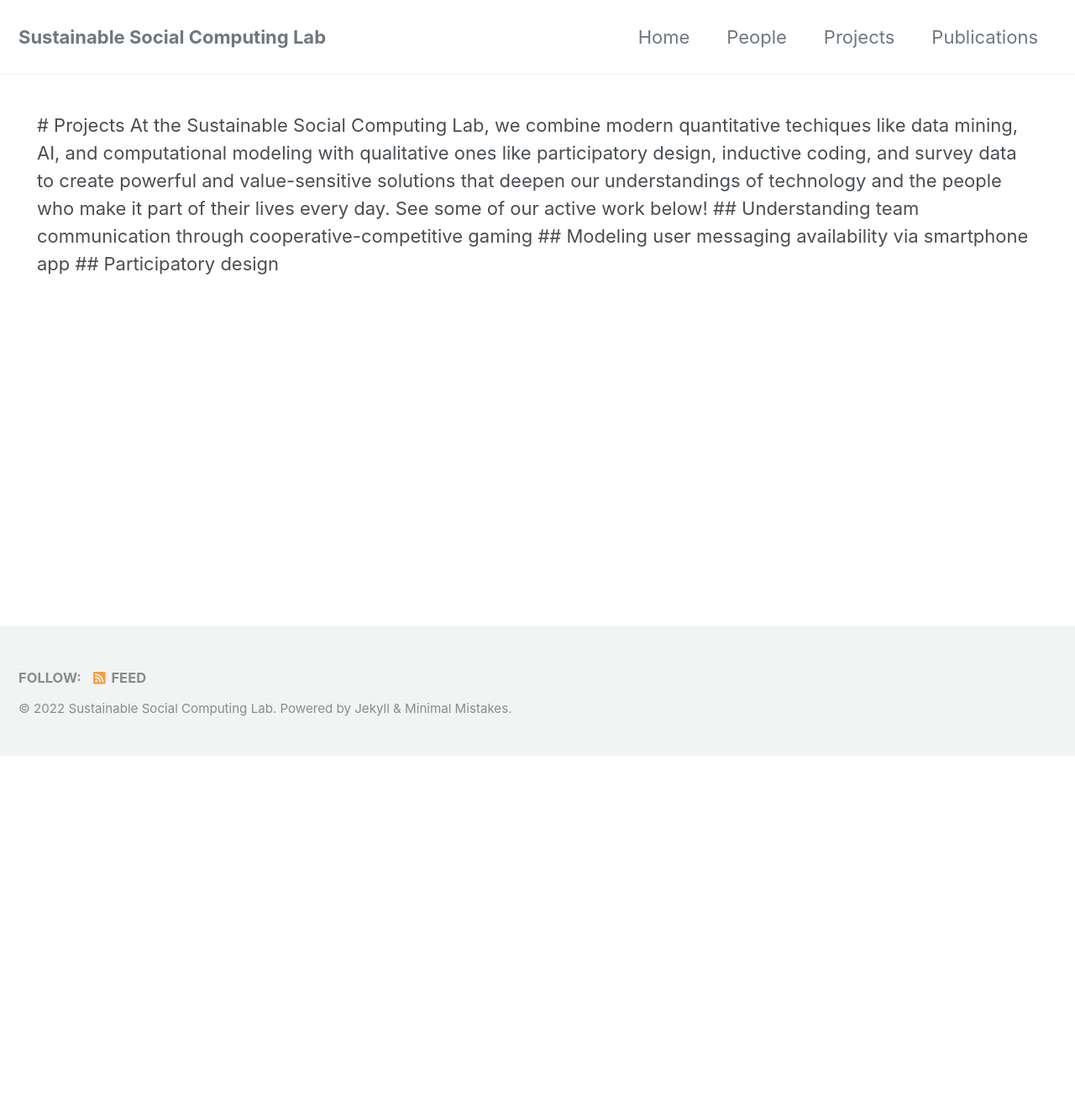
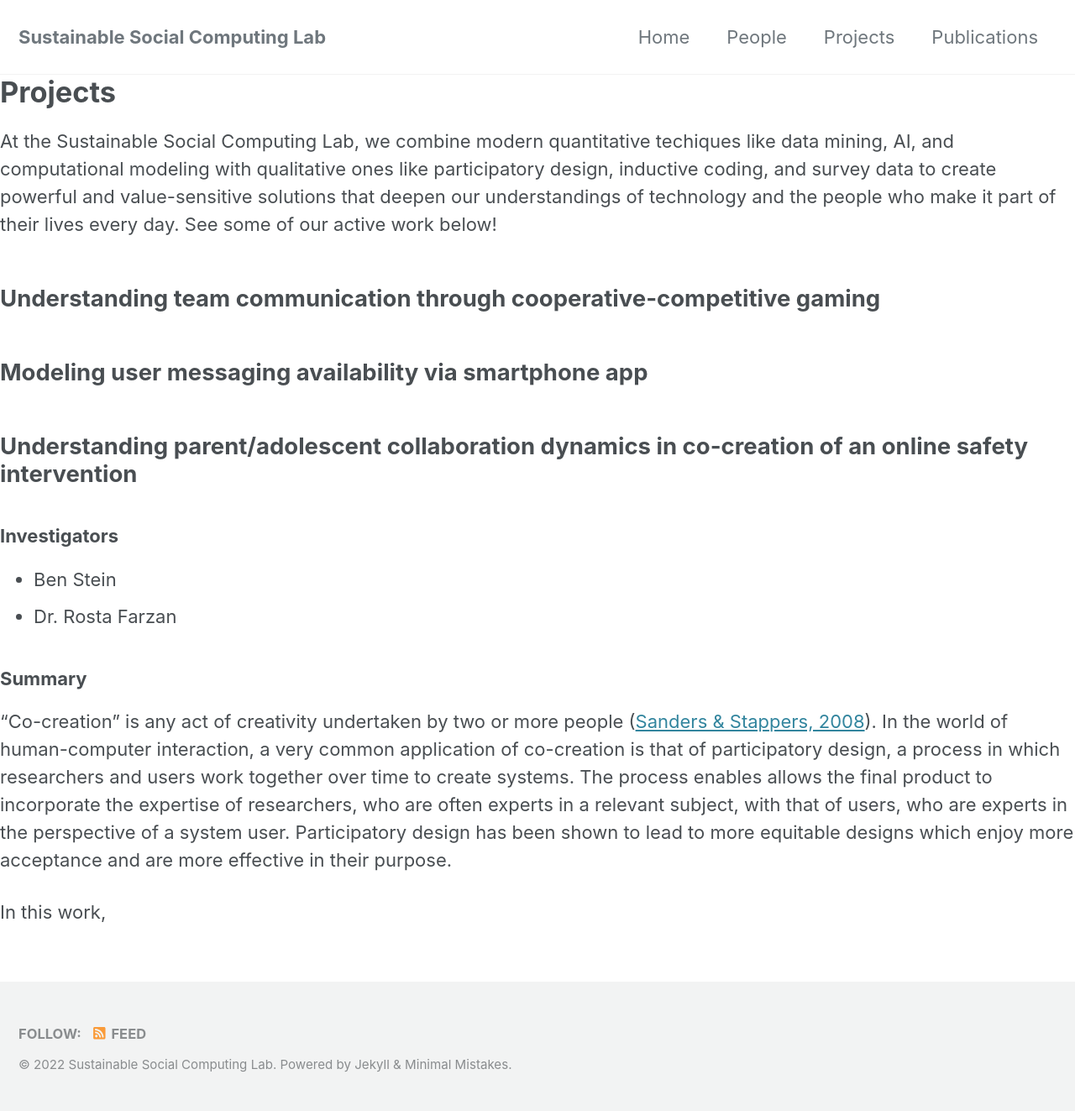
Before and after one commit to SSC-Pitt/SSC-Pitt.github.io, a Jekyll site: the page built from _pages/projects.md, in a window 1280 px wide. Shown: the whole page at 84% size. Built offline with Jekyll 4.4.1, drawn with Linux system fonts in a browser that asks for light colours; cached includes are drawn as plain includes; nearby versions of some CDN libraries; our own code applies the rules of GitHub Pages for plain Markdown files; before the commit the page ends 900 px from its top, so only the background shows below that.

Commit message:
Starting on my project description

```diff
--- a/_pages/projects.md
+++ b/_pages/projects.md
@@ -1,19 +1,28 @@
 ---
 title: "Projects"
 classes: wide
-excerpt: "Projects we have been working on"
+excerpt: "Our current projects"
 sitemap: true
 permalink: /projects.html
 ---
 
-<div class="projects-page">
-    # Projects
+# Projects
 
-    At the Sustainable Social Computing Lab, we combine modern quantitative techiques like data mining, AI, and computational modeling with qualitative ones like participatory design, inductive coding, and survey data to create powerful and value-sensitive solutions that deepen our understandings of technology and the people who make it part of their lives every day. See some of our active work below!
+At the Sustainable Social Computing Lab, we combine modern quantitative techiques like data mining, AI, and computational modeling with qualitative ones like participatory design, inductive coding, and survey data to create powerful and value-sensitive solutions that deepen our understandings of technology and the people who make it part of their lives every day. See some of our active work below!
 
-    ## Understanding team communication through cooperative-competitive gaming
+## Understanding team communication through cooperative-competitive gaming
 
-    ## Modeling user messaging availability via smartphone app
+## Modeling user messaging availability via smartphone app
 
-    ## Participatory design
-</div>
+## Understanding parent/adolescent collaboration dynamics in co-creation of an online safety intervention
+
+### Investigators
+
+- Ben Stein
+- Dr. Rosta Farzan
+
+### Summary
+
+"Co-creation" is any act of creativity undertaken by two or more people ([Sanders & Stappers, 2008](https://www.tandfonline.com/doi/full/10.1080/15710880701875068)). In the world of human-computer interaction, a very common application of co-creation is that of participatory design, a process in which researchers and users work together over time to create systems. The process enables allows the final product to incorporate the expertise of researchers, who are often experts in a relevant subject, with that of users, who are experts in the perspective of a system user. Participatory design has been shown to lead to more equitable designs which enjoy more acceptance and are more effective in their purpose.
+
+In this work,
```
Also changed, not shown: _pages/people.md (+1 -1 lines).
